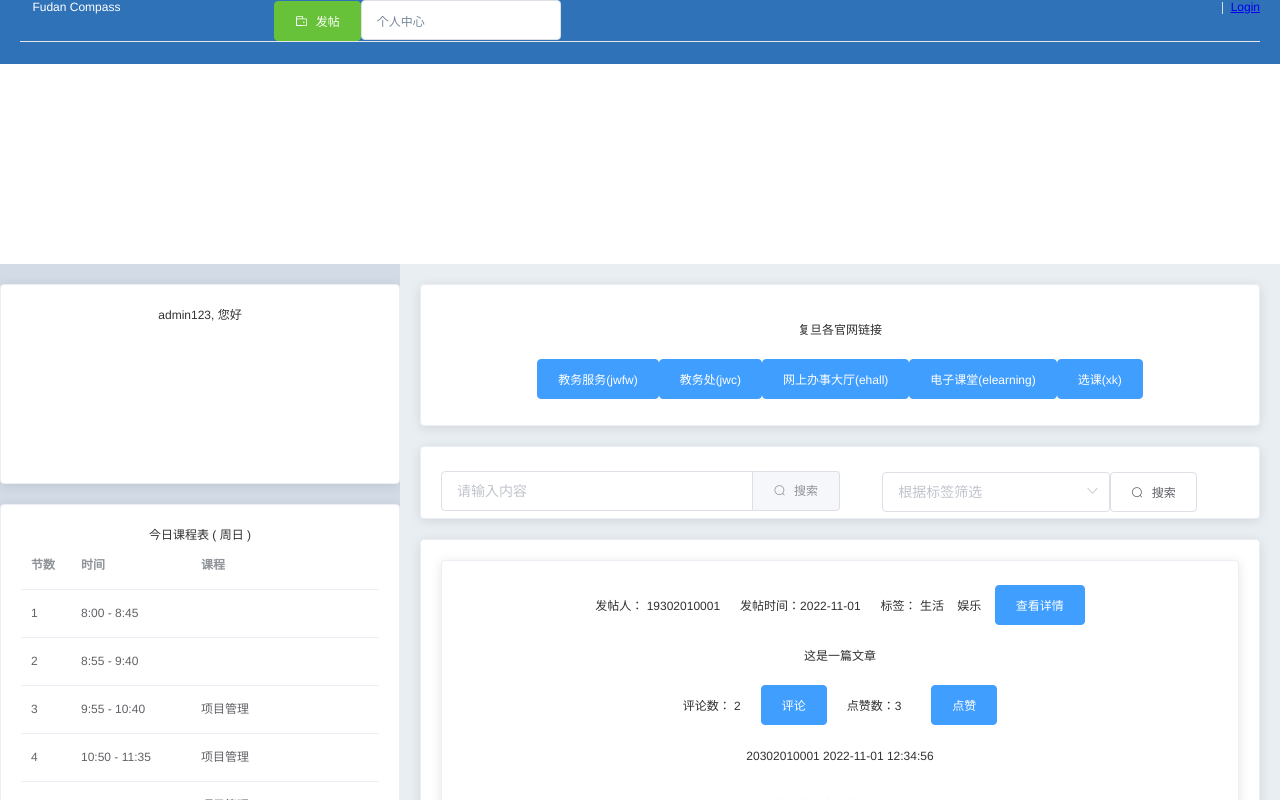
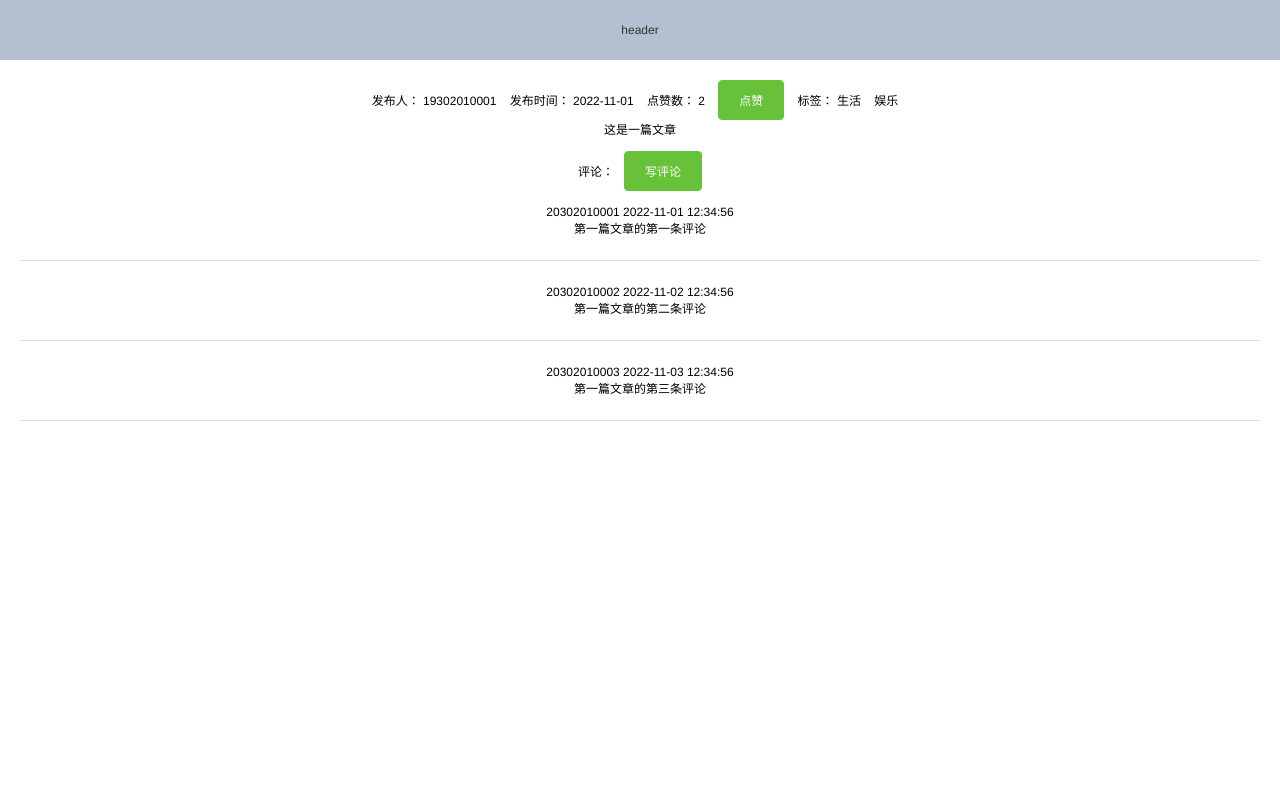
Before and after one commit to wangklhs/fudan-compass-client, a Vue app: page /#/articleDetail in a window 1280 px wide. Before the commit this address led to /#/. Shown: the top 800 px of the page. Built offline with nearby package versions, Linux system fonts and the light colour scheme.

Commit message:
articleDetail 初步

```diff
--- a/src/views/ArticleDetail.vue
+++ b/src/views/ArticleDetail.vue
@@ -4,7 +4,35 @@
       header
     </el-header>
     <el-main>
-
+      <div>
+        发布人： {{ articleDetail.user_id }} &nbsp;&nbsp; 发布时间： {{ articleDetail.create_time }} &nbsp;&nbsp; 点赞数： {{ articleDetail.like_num }} &nbsp;&nbsp;
+        <el-button @click="likeButton" type="success">
+          <span v-if="!articleDetail.isLikedByUser">点赞</span>
+          <span v-else>取消点赞</span>
+        </el-button> &nbsp;&nbsp;
+        标签： <span v-for="tag in articleDetail.tags" v-bind:key="tag"> {{ tag }} &nbsp;&nbsp; </span>
+      </div>
+      <div>
+        {{ articleDetail.content }}
+      </div>
+      <br>
+      <div>
+        评论：&nbsp;&nbsp;
+        <el-button @click="openCommentBox(articleID)" type="success">
+          写评论
+        </el-button>
+      </div>
+      <br>
+      <div>
+        <div v-for="comment in articleDetail.comments" v-bind:key="comment.comment_id">
+          <div>
+            {{ comment.user_id + ' ' + comment.create_time }}
+            <br>
+            {{ comment.comment_content }}
+            <el-divider></el-divider>
+          </div>
+        </div>
+      </div>
     </el-main>
   </el-container>
 </template>
@@ -17,7 +45,116 @@ export default {
   data () {
     return {
       username: localStorage.getItem('username') || '',
-      articleID: this.$route.query.articleID
+      articleID: this.$route.query.articleID,
+      articleDetail: {
+        article_id: 1,
+        user_id: 19302010001,
+        content: '这是一篇文章',
+        comment_num: 3,
+        like_num: 2,
+        create_time: '2022-11-01',
+        update_time: '2022-12-01',
+        tags: ['生活', '娱乐'],
+        isLikedByUser: false,
+        comments: [
+          {
+            comment_id: 1,
+            commented_id: 1,
+            commented_type: 1,
+            user_id: 20302010001,
+            comment_content: '第一篇文章的第一条评论',
+            like_num: 0,
+            create_time: '2022-11-01 12:34:56',
+            update_time: '2022-11-01 12:34:56'
+          },
+          {
+            comment_id: 2,
+            commented_id: 1,
+            commented_type: 1,
+            user_id: 20302010002,
+            comment_content: '第一篇文章的第二条评论',
+            like_num: 0,
+            create_time: '2022-11-02 12:34:56',
+            update_time: '2022-11-02 12:34:56'
+          },
+          {
+            comment_id: 3,
+            commented_id: 1,
+            commented_type: 1,
+            user_id: 20302010003,
+            comment_content: '第一篇文章的第三条评论',
+            like_num: 0,
+            create_time: '2022-11-03 12:34:56',
+            update_time: '2022-11-03 12:34:56'
+          }
+        ]
+      }
+    }
+  },
+  methods: {
+    likeButton () {
+      // 1:id 2:userID 3:type(1 article 2 comment) 4:isLike
+      if (this.articleDetail.isLikedByUser) {
+        this.articleDetail.isLikedByUser = false
+        // axios.get('http://localhost:8081/like/' + this.articleID + '/' + this.username + '/' + 1 + '/' + 0).then(function (resp) {
+        //   this.$message.success('已取消点赞')
+        // })
+      } else {
+        this.articleDetail.isLikedByUser = true
+        // axios.get('http://localhost:8081/like/' + this.articleID + '/' + this.username + '/' + 1 + '/' + 1).then(function (resp) {
+        //   this.$message.success('已点赞')
+        // })
+      }
+    },
+    openCommentBox (id) {
+      this.$prompt('请输入评论', '评论', {
+        confirmButtonText: '确定',
+        cancelButtonText: '取消'
+      }).then(({value}) => {
+        if (value == null || value.trim() === '') {
+          this.$message({
+            type: 'error',
+            message: '评论不能为空'
+          })
+        } else {
+          this.commentArticle(id, value)
+          this.$message({
+            type: 'success',
+            message: '你的评论是: ' + value
+          })
+        }
+      }).catch(() => {
+        this.$message({
+          type: 'info',
+          message: '取消评论'
+        })
+      })
+    },
+    commentArticle (id, comment) {
+      this.$message.info('comment article by id : ' + id)
+      let formData = new FormData()
+      formData.append('comment_content', comment)
+      formData.append('user_id', this.username)
+      formData.append('commented_id', id)
+      formData.append('commented_type', 1)
+      axios({
+        method: 'post',
+        url: 'http://localhost:8081/comment',
+        headers: {
+          'Content-Type': 'multipart/form-data'
+        },
+        data: formData
+      })
+        .then(resp => {
+          if (resp.status === 200) {
+            this.$message.success('评论发表成功')
+          } else {
+            this.$message.error('search error')
+          }
+        })
+        .catch(error => {
+          this.$message.error(error.response.data.message)
+        })
     }
   },
   created () {
@@ -25,10 +162,10 @@ export default {
     // let _this = this
     // let formData = new FormData()
     // formData.append('user_id', this.username)
-    // formData.append('article_id', this.$route.query.articleID)
+    // formData.append('article_id', this.articleID)
     // axios({
     //   method: 'post',
-    //   url: 'http://localhost:8081/search',
+    //   url: 'http://localhost:8081/getArticleDetail',
     //   headers: {
     //     'Content-Type': 'multipart/form-data'
     //   },
@@ -36,8 +173,7 @@ export default {
     // })
     //   .then(resp => {
     //     if (resp.status === 200) {
-    //       _this.articleList = resp.data.articleList
-    //       _this.articlesCount = resp.data.articlesCount
+    //       _this.articleDetail = resp.data.articleDetail
     //     } else {
     //       this.$message.error('search error')
     //     }
```
